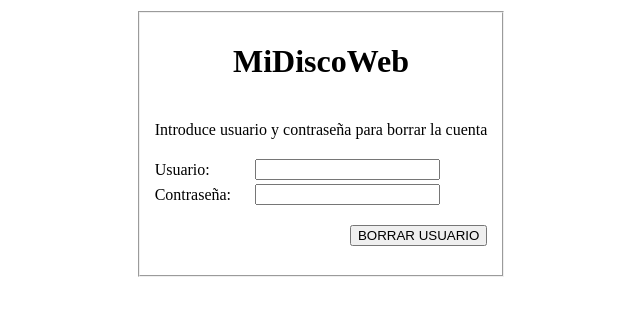
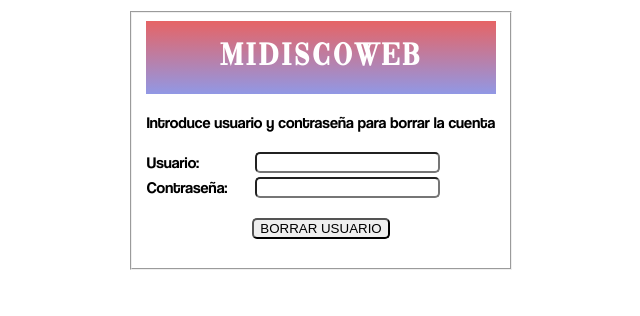
Before and after one commit to rubenmabo/Actividad_MiDiscoWeb, a PHP site: page /app/plantilla/borrar.html in a window 1280 px wide. Shown: the top 316 px of the page, without its empty margins (319-959 px from the left). Run offline with PHP 8.4, Linux system fonts and the light colour scheme.

Commit message:
Add files via upload

```diff
--- a/midiscoweb/app/plantilla/borrar.html
+++ b/midiscoweb/app/plantilla/borrar.html
@@ -4,6 +4,7 @@
         <title>BORRAR USUARIO - DISCOWEB</title>
         <meta charset="utf-8"/>
         <link rel="stylesheet" type="text/css" href="../../web/css/formulario.css">
+		<link rel="icon" href="../../web/img/dd.png" type="image/png">
     </head>
     <body>
         <form>
@@ -13,7 +14,7 @@
 						<fieldset>
 							<table>
 								<tr>
-									<td colspan="2">
+									<td id="cab" colspan="2">
 										<h1 align="center"><strong>MiDiscoWeb</strong></h1>
 									</td>
 								</tr>
@@ -42,8 +43,8 @@
 								</tr>
 
 								<tr>
-									<td colspan="2">
-										<p align="right"><input type="submit" value="BORRAR USUARIO"/></p>
+									<td id="botoncito" colspan="2">
+										<p><input type="submit" value="BORRAR USUARIO"/></p>
 									</td>
 								</tr>
 							</table>
--- a/midiscoweb/web/css/formulario.css
+++ b/midiscoweb/web/css/formulario.css
@@ -1,9 +1,30 @@
-
-#cabecera {
-	background-color: rgb (51, 165, 255);
+@font-face{
+	font-family: DJB;
+	src:url(fuentes/DJB.ttf);
+}
+@font-face{
+	font-family: cool;
+	src:url(fuentes/cool.ttf);
 }
 
-#cabecera h1{
-	letter-spacing:1px;
+td{
+	font-family:cool;
+}
 
+td input{
+	border-radius: 5px;
 }
+
+#cab {
+	background: linear-gradient(#e66465, #9198e5);
+}
+
+#cab h1{
+	letter-spacing:3px;
+	font-family:DJB;
+	color: white;
+}
+
+#botoncito{
+	text-align: center;
+}
```
Also changed, not shown: midiscoweb/app/plantilla/detalles1.html (+6 -5 lines), midiscoweb/app/plantilla/modificar.html (+4 -3 lines), midiscoweb/web/css/fuentes/DJB.ttf (added), midiscoweb/web/css/fuentes/cool.ttf (added), midiscoweb/web/img/dd.png (added).
